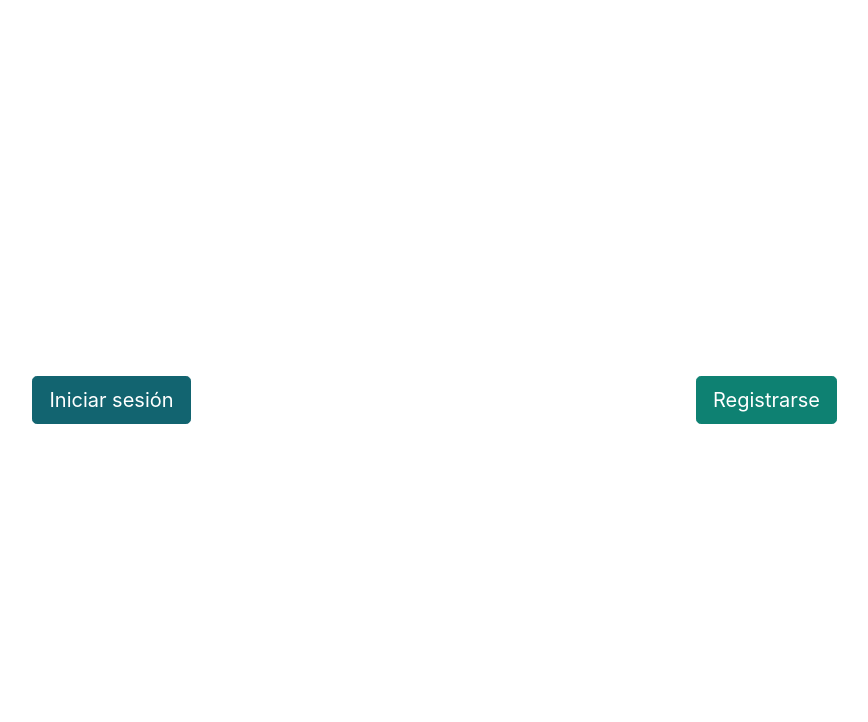
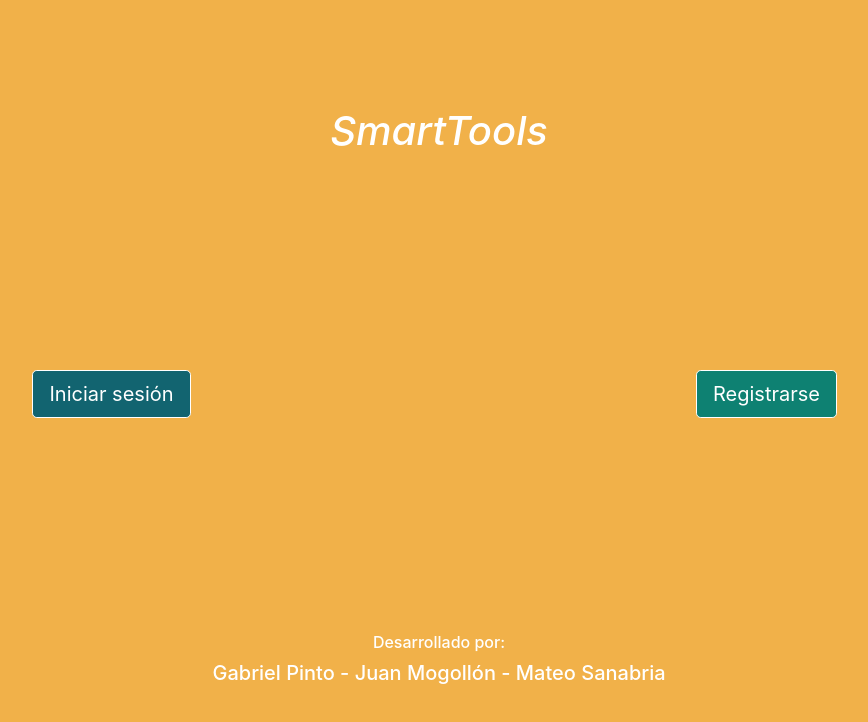
Before and after one commit to jdmogollonp/app_concurso, an Angular app in the folder front/: page / in a window 1280 px wide. Shown: the top 722 px of the page, without its empty margins (201-1069 px from the left). Built offline with nearby package versions, Linux system fonts and the light colour scheme.

Commit message:
New partially implemented home

```diff
--- a/front/src/app/components/home/home.component.html
+++ b/front/src/app/components/home/home.component.html
@@ -1,8 +1,15 @@
-<div class="row d-flex align-items-center text-center full-height">
-  <div class="col-md-6">
-    <button routerLink="/signIn" class="btn btn-lg btn-primary">Iniciar sesión</button>
+<div class="row d-flex align-items-center text-center full-height bg-secondary">
+  <div class="col-12">
+    <h1 class="mb-0 text-white text-shadow"><em>SmartTools</em></h1>
   </div>
   <div class="col-md-6">
-    <button routerLink="/signUp" class="btn btn-lg btn-info">Registrarse</button>
+    <button routerLink="/signIn" class="btn btn-lg btn-primary border border-white">Iniciar sesión</button>
+  </div>
+  <div class="col-md-6">
+    <button routerLink="/signUp" class="btn btn-lg btn-info border border-white">Registrarse</button>
+  </div>
+  <div class="col-12 text-white">
+    <h6>Desarrollado por:</h6>
+    <h5>Gabriel Pinto - Juan Mogollón - Mateo Sanabria</h5>
   </div>
 </div>
```
